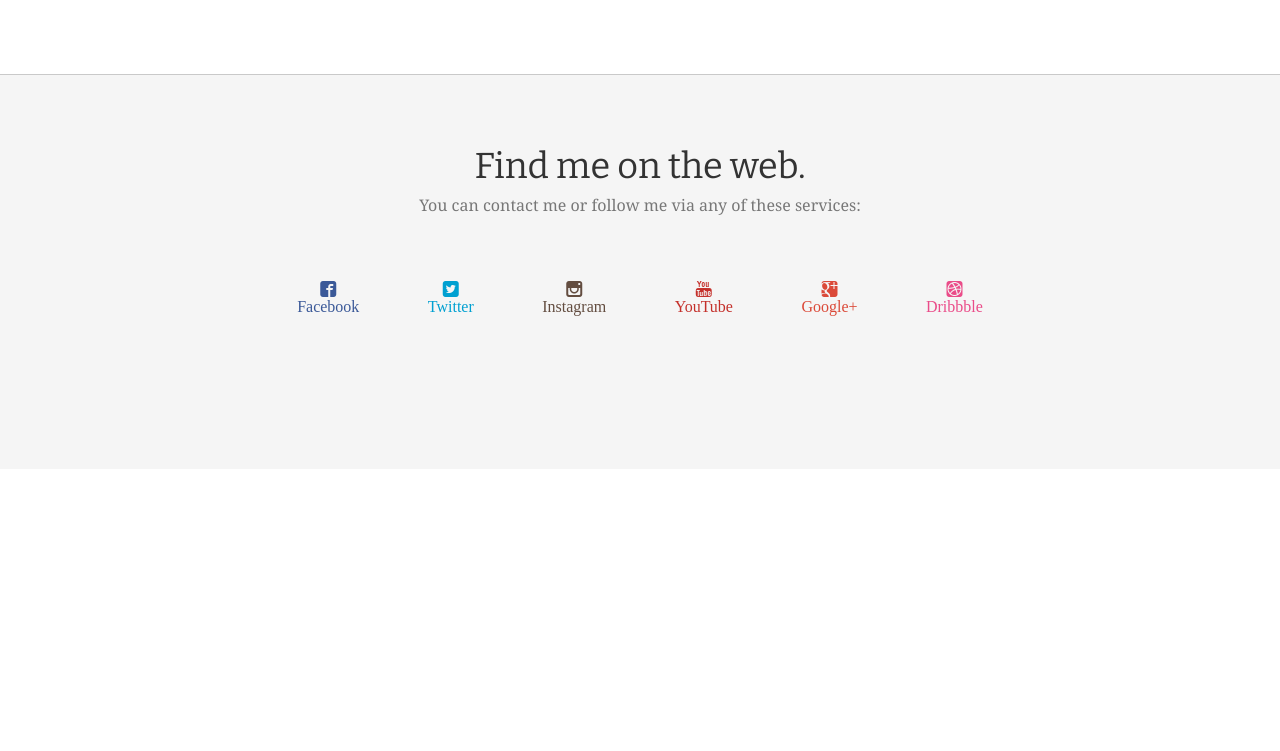
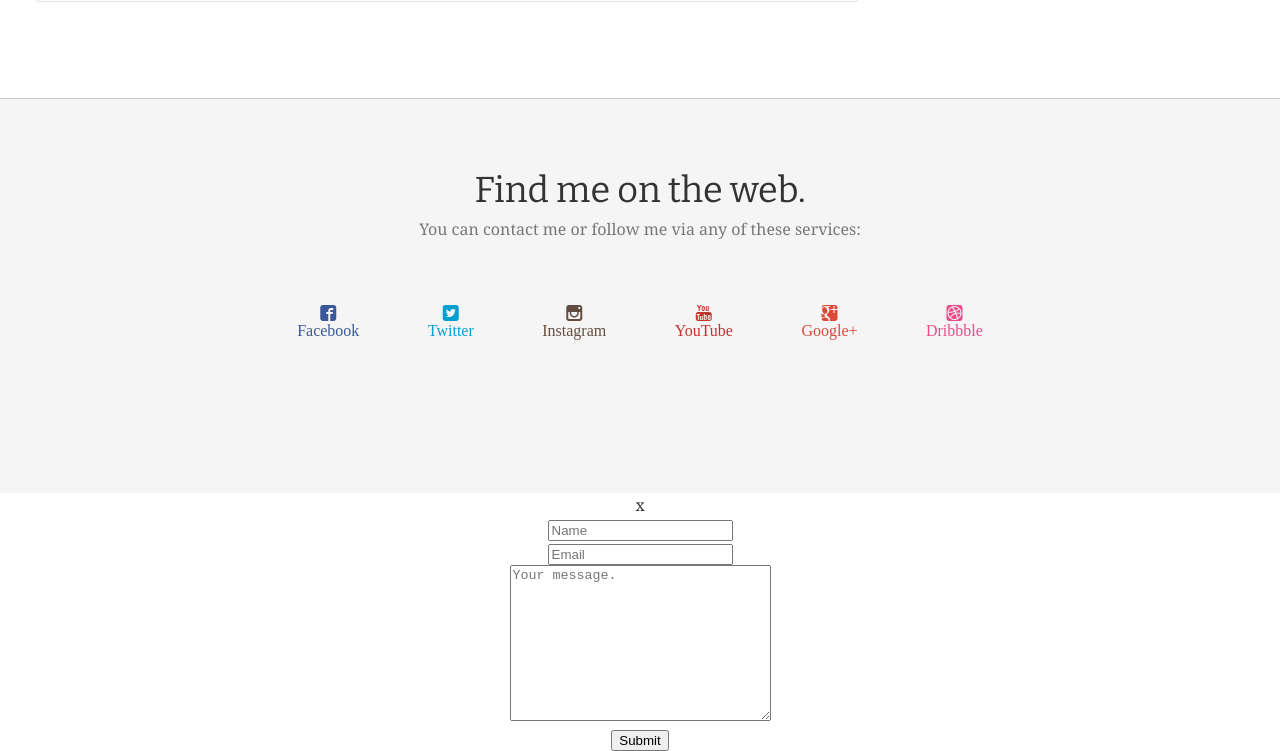
Before and after one commit to LiaKitamura/portfolio-project, a plain HTML site: page index.html in a window 1280 px wide. Shown: the part 1693-2444 px from the top of the page. Before the commit the page ends 2162 px from the top, so only its background shows below. Drawn offline with nearby package versions, Linux system fonts and the light colour scheme.

Commit message:
added contact form

```diff
--- a/index.html
+++ b/index.html
@@ -13,8 +13,9 @@
   </head>
   <body>
     <header>
-      <img class="avatar" src="http://www.gravatar.com/avatar/276ff70cc15232ed253616fd334c40ad?s=200" alt="" />
+      <img class="avatar animated fadeInDown" src="http://www.gravatar.com/avatar/276ff70cc15232ed253616fd334c40ad?s=200" alt="" />
       <h1>Hello, I'm Lia Kitamura and I'm a web developer in Salt Lake City.</h1>
+      <a class="contact-btn">Contact Me</a>
     </header>
     <section class="content">
       <h1>Latest Projects</h1>
@@ -38,7 +39,18 @@
         <li class="icon-dribbble2"><a href="#">Dribbble</a></li>
       </ul>
     </footer>
+
+    <div class="contact">
+  		<span class="close">x</span>
+  		<form action="" method="post">
+  			<p><input type="text" placeholder="Name"></p>
+  			<p><input type="email" placeholder="Email"></p>
+  			<p><textarea name="message" id="" cols="30" rows="10" placeholder="Your message."></textarea></p>
+  			<p><input type="submit"></p>
+  		</form>
+	 </div>
+
     <script src="http://ajax.googleapis.com/ajax/libs/jquery/1.11.1/jquery.min.js"></script>
-    <script src="js/main.js"></script>
+	  <script src="js/main.js"></script>
   </body>
 </html>
```
